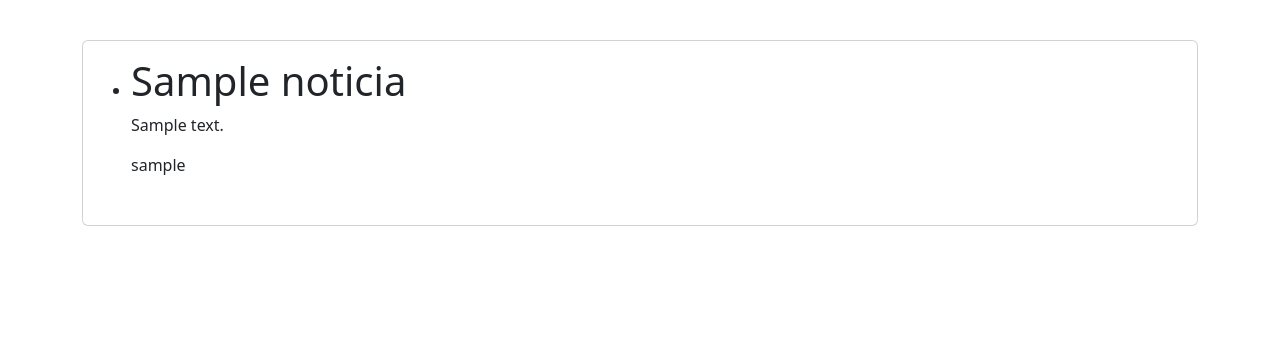
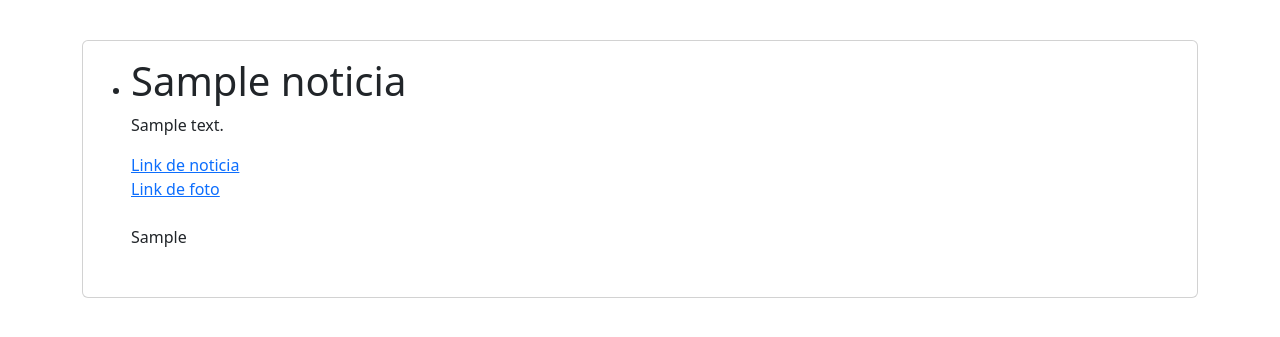
Before and after one commit to faaaabiiii/web-de-chamaquitos, a Django app: page /comunidad/ in a window 1280 px wide. Shown: the part 56-393 px from the top of the page. Run offline with Django 4.2, Linux system fonts and the light colour scheme; tables that the repository leaves empty hold one stand-in row (values such as "Sample post").

Commit message:
arreglando el error

```diff
--- a/homeapp/models.py
+++ b/homeapp/models.py
@@ -8,8 +8,7 @@ class Noticias(models.Model):
     url_img = models.URLField(blank=False)
     likes = models.IntegerField(null=True, blank=True)
     shared = models.IntegerField(null=True, blank=True)
-    user = models.ForeignKey(User, on_delete= models.CASCADE)
-
+    usuario = models.CharField(max_length=50, blank=False)
 
     def __str__(self):
         return self.titulo
--- a/homeapp/templates/comunidad.html
+++ b/homeapp/templates/comunidad.html
@@ -24,7 +24,13 @@
             <li>
                 <h1>{{noticia.titulo}}</h1>
                 <p>{{noticia.descripcion}}</p>
-                <p>{{noticia.user.username}}</p>
+                <a href="{{noticia.url}}">Link de noticia</a>
+                <br>
+                <a href="{{noticia.url_img}}">Link de foto</a>
+                <br>
+                <br>
+                <p>{{noticia.usuario}}</p>
+
             </li>
             {% endfor %}
         </ul>
--- a/homeapp/views.py
+++ b/homeapp/views.py
@@ -41,7 +41,9 @@ def signup(request):
 def inicio(request):
     form = PublicarNoticia(request.POST or None)
     if form.is_valid():
-        form.save()
+        instancia = form.save(commit=False)
+        instancia.usuario = request.user
+        instancia.save()
         form = PublicarNoticia()
         return redirect('comunidad')
     context = {
```
Also changed, not shown: homeapp/migrations/0001_initial.py.
